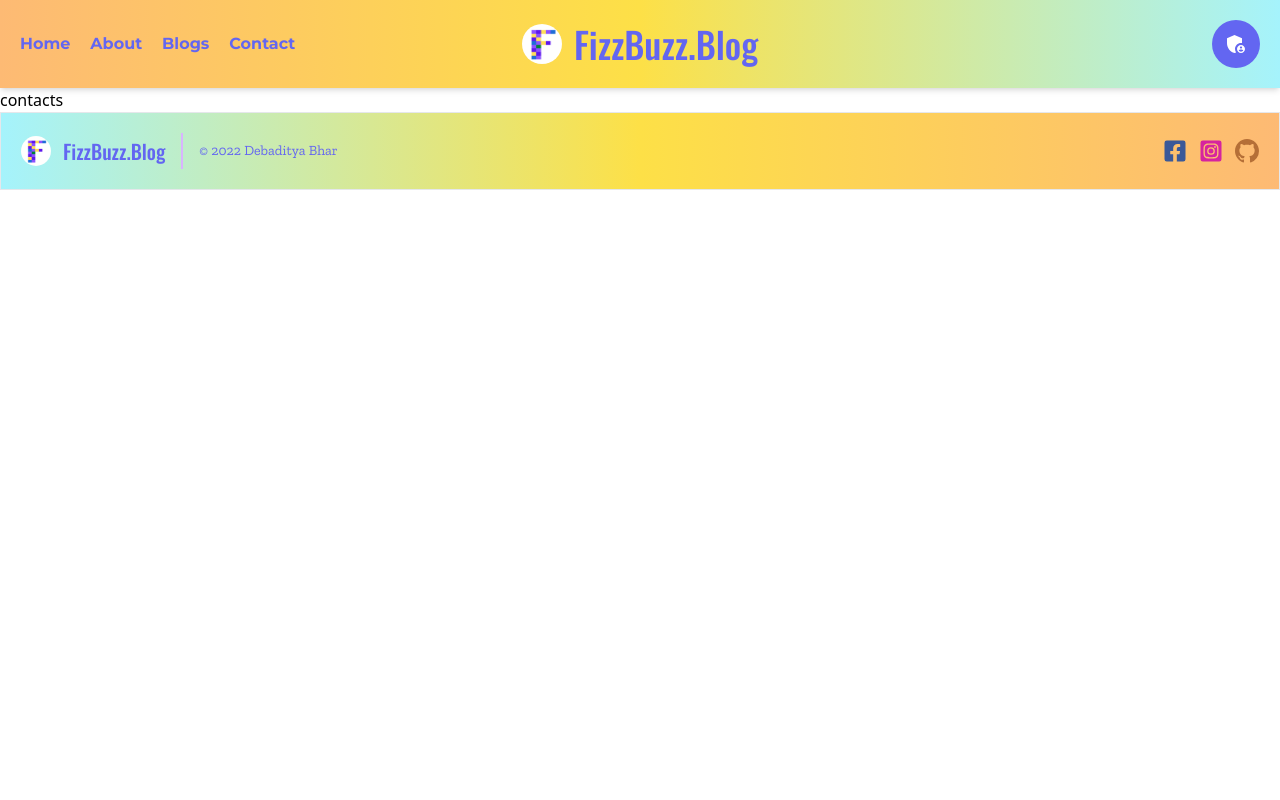
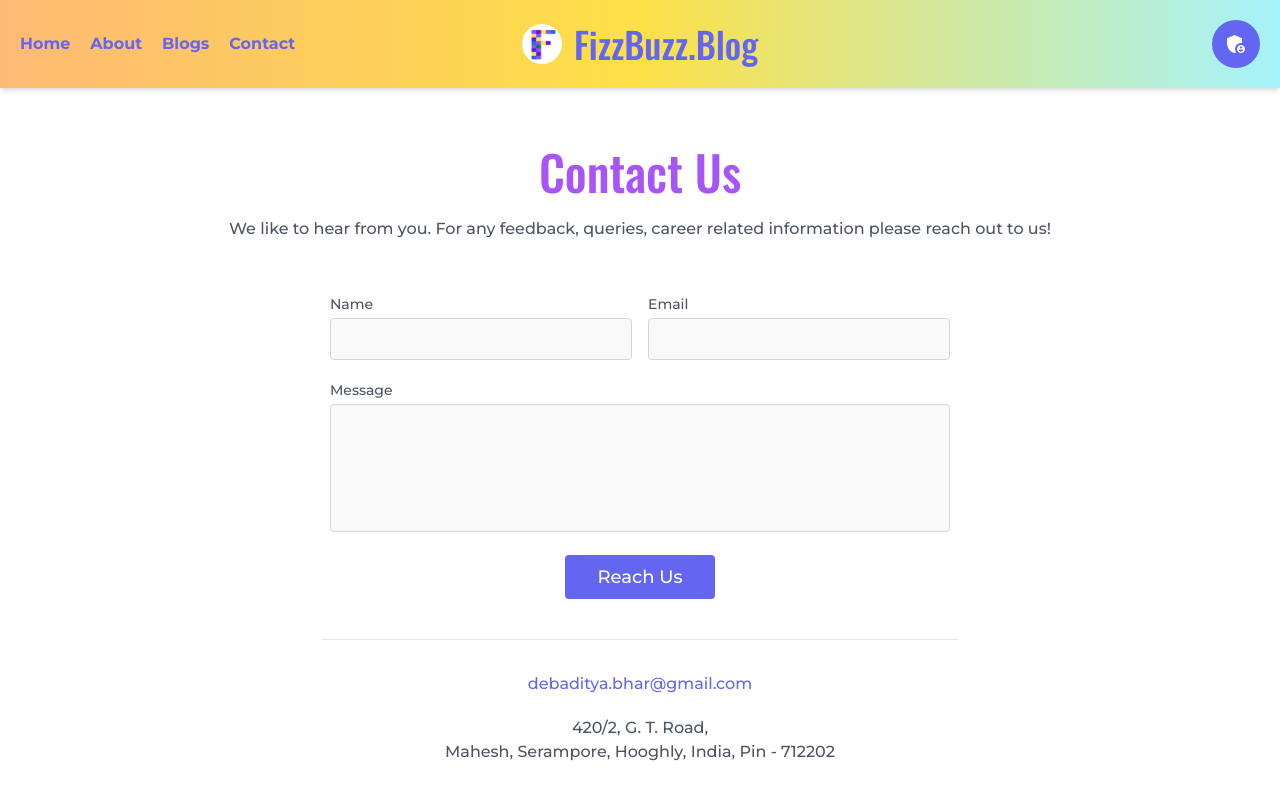
Before and after one commit to debapps/FizzBuzzBlog, a Next.js app: page /contact in a window 1280 px wide. Shown: the top 800 px of the page. Built offline with nearby package versions, Linux system fonts and the light colour scheme; no server answers.

Commit message:
3.3 - Designed Contact Us page and created Head component to provide next  <HEAD> element to each page.

```diff
--- /dev/null
+++ b/components/HeadComponent.js
@@ -0,0 +1,33 @@
+import React from "react";
+import Head from "next/head";
+
+export default function HeadComponent(props) {
+  return (
+    <Head>
+      <title>{props.title}</title>
+      <meta
+        name="description"
+        content="FizzBuzz is the personal blog to document learning experiences, Tips, Standard Procedures, Reusable components and links related to Web development, Data Analysis and Programming."
+      />
+
+      <link
+        rel="apple-touch-icon"
+        sizes="180x180"
+        href="/favicon/apple-touch-icon.png"
+      />
+      <link
+        rel="icon"
+        type="image/png"
+        sizes="32x32"
+        href="/favicon/favicon-32x32.png"
+      />
+      <link
+        rel="icon"
+        type="image/png"
+        sizes="16x16"
+        href="/favicon/favicon-16x16.png"
+      />
+      <link rel="manifest" href="/favicon/site.webmanifest" />
+    </Head>
+  );
+}
--- a/pages/about.js
+++ b/pages/about.js
@@ -2,36 +2,12 @@ import React from "react";
 import Head from "next/head";
 import Footer from "../components/Footer";
 import Image from "next/image";
+import HeadComponent from "../components/HeadComponent";
 
 export default function About() {
   return (
     <>
-      <Head>
-        <title>FizzBuzz Blog - About Us</title>
-        <meta
-          name="description"
-          content="FizzBuzz is the personal blog to document learning experiences, Tips, Standard Procedures, Reusable components and links related to Web development, Data Analysis and Programming."
-        />
-
-        <link
-          rel="apple-touch-icon"
-          sizes="180x180"
-          href="/favicon/apple-touch-icon.png"
-        />
-        <link
-          rel="icon"
-          type="image/png"
-          sizes="32x32"
-          href="/favicon/favicon-32x32.png"
-        />
-        <link
-          rel="icon"
-          type="image/png"
-          sizes="16x16"
-          href="/favicon/favicon-16x16.png"
-        />
-        <link rel="manifest" href="/favicon/site.webmanifest" />
-      </Head>
+      <HeadComponent title="FizzBuzz Blog - About Us" />
       <main className="flex flex-col justify-center items-center my-12 px-12 text-gray-600">
         <h1 className="text-3xl md:text-5xl font-oswald my-5 text-purple-500">
           About FizzBuzz Blog
--- a/pages/admin.js
+++ b/pages/admin.js
@@ -4,6 +4,7 @@ import AdminPanel from "../components/AdminPanel";
 import AuthContext from "../components/context/auth/authContext";
 import AdminLogin from "./adminLogin";
 import Footer from "../components/Footer";
+import HeadComponent from "../components/HeadComponent";
 
 function AdminPage() {
   // Get the auth context.
@@ -12,32 +13,7 @@ function AdminPage() {
 
   return (
     <>
-      <Head>
-        <title>FizzBuzz.Blog - Admin</title>
-        <meta
-          name="description"
-          content="FizzBuzz is the personal blog to document learning experiences, Tips, Standard Procedures, Reusable components and links related to Web development, Data Analysis and Programming."
-        />
-
-        <link
-          rel="apple-touch-icon"
-          sizes="180x180"
-          href="/favicon/apple-touch-icon.png"
-        />
-        <link
-          rel="icon"
-          type="image/png"
-          sizes="32x32"
-          href="/favicon/favicon-32x32.png"
-        />
-        <link
-          rel="icon"
-          type="image/png"
-          sizes="16x16"
-          href="/favicon/favicon-16x16.png"
-        />
-        <link rel="manifest" href="/favicon/site.webmanifest" />
-      </Head>
+      <HeadComponent title="FizzBuzz.Blog - Admin" />
       {authToken ? <AdminPanel /> : <AdminLogin />}
       <section className="fixed bottom-0 w-full">
         <Footer />
--- a/pages/contact.js
+++ b/pages/contact.js
@@ -1,37 +1,89 @@
 import React from "react";
 import Head from "next/head";
 import Footer from "../components/Footer";
+import HeadComponent from "../components/HeadComponent";
 
 export default function Contact() {
   return (
     <>
-      <Head>
-        <title>FizzBuzz.Blog - Contact Us</title>
-        <meta
-          name="description"
-          content="FizzBuzz is the personal blog to document learning experiences, Tips, Standard Procedures, Reusable components and links related to Web development, Data Analysis and Programming."
-        />
-
-        <link
-          rel="apple-touch-icon"
-          sizes="180x180"
-          href="/favicon/apple-touch-icon.png"
-        />
-        <link
-          rel="icon"
-          type="image/png"
-          sizes="32x32"
-          href="/favicon/favicon-32x32.png"
-        />
-        <link
-          rel="icon"
-          type="image/png"
-          sizes="16x16"
-          href="/favicon/favicon-16x16.png"
-        />
-        <link rel="manifest" href="/favicon/site.webmanifest" />
-      </Head>
-      <p>contacts</p>
+      <HeadComponent title="FizzBuzz.Blog - Contact Us" />
+      <section className="text-gray-600 font-montserrat relative">
+        <div className="px-5 pt-10 pb-24 mx-auto">
+          <div className="flex flex-col text-center w-full mb-12">
+            <h1 className="text-3xl md:text-5xl font-oswald my-5 text-purple-500">
+              Contact Us
+            </h1>
+            <p className="lg:w-2/3 mx-auto leading-relaxed text-base">
+              We like to hear from you. For any feedback, queries, career
+              related information please reach out to us!
+            </p>
+          </div>
+          <div className="lg:w-1/2 md:w-2/3 mx-auto">
+            <div className="flex flex-wrap -m-2">
+              <div className="p-2 w-1/2">
+                <div className="relative">
+                  <label
+                    htmlFor="name"
+                    className="leading-7 text-sm text-gray-600"
+                  >
+                    Name
+                  </label>
+                  <input
+                    type="text"
+                    id="name"
+                    name="name"
+                    className="w-full bg-gray-100 bg-opacity-50 rounded border border-gray-300 focus:border-indigo-500 focus:bg-white focus:ring-2 focus:ring-indigo-200 text-base outline-none text-gray-700 py-1 px-3 leading-8 transition-colors duration-200 ease-in-out"
+                  />
+                </div>
+              </div>
+              <div className="p-2 w-1/2">
+                <div className="relative">
+                  <label
+                    htmlFor="email"
+                    className="leading-7 text-sm text-gray-600"
+                  >
+                    Email
+                  </label>
+                  <input
+                    type="email"
+                    id="email"
+                    name="email"
+                    className="w-full bg-gray-100 bg-opacity-50 rounded border border-gray-300 focus:border-indigo-500 focus:bg-white focus:ring-2 focus:ring-indigo-200 text-base outline-none text-gray-700 py-1 px-3 leading-8 transition-colors duration-200 ease-in-out"
+                  />
+                </div>
+              </div>
+              <div className="p-2 w-full">
+                <div className="relative">
+                  <label
+                    htmlFor="message"
+                    className="leading-7 text-sm text-gray-600"
+                  >
+                    Message
+                  </label>
+                  <textarea
+                    id="message"
+                    name="message"
+                    className="w-full bg-gray-100 bg-opacity-50 rounded border border-gray-300 focus:border-indigo-500 focus:bg-white focus:ring-2 focus:ring-indigo-200 h-32 text-base outline-none text-gray-700 py-1 px-3 resize-none leading-6 transition-colors duration-200 ease-in-out"
+                  ></textarea>
+                </div>
+              </div>
+              <div className="p-2 w-full">
+                <button className="flex mx-auto text-white bg-indigo-500 hover:bg-purple-500 border-0 py-2 px-8 focus:outline-none  rounded text-lg">
+                  Reach Us
+                </button>
+              </div>
+              <div className="p-2 w-full pt-8 mt-8 border-t border-gray-200 text-center">
+                <a className="text-indigo-500">debaditya.bhar@gmail.com</a>
+                <p className="leading-normal my-5">
+                  420/2, G. T. Road,
+                  <br />
+                  Mahesh, Serampore, Hooghly, India, Pin - 712202
+                </p>
+              </div>
+            </div>
+          </div>
+        </div>
+      </section>
       <Footer />
     </>
   );
--- a/pages/createUser.js
+++ b/pages/createUser.js
@@ -4,6 +4,7 @@ import UserForm from "../components/UserForm";
 import AuthContext from "../components/context/auth/authContext";
 import AdminLogin from "./adminLogin";
 import Footer from "../components/Footer";
+import HeadComponent from "../components/HeadComponent";
 
 export default function CreateUser() {
   // Get the auth context.
@@ -12,32 +13,7 @@ export default function CreateUser() {
 
   return (
     <>
-      <Head>
-        <title>FizzBuzz.Blog - Create Admin</title>
-        <meta
-          name="description"
-          content="FizzBuzz is the personal blog to document learning experiences, Tips, Standard Procedures, Reusable components and links related to Web development, Data Analysis and Programming."
-        />
-
-        <link
-          rel="apple-touch-icon"
-          sizes="180x180"
-          href="/favicon/apple-touch-icon.png"
-        />
-        <link
-          rel="icon"
-          type="image/png"
-          sizes="32x32"
-          href="/favicon/favicon-32x32.png"
-        />
-        <link
-          rel="icon"
-          type="image/png"
-          sizes="16x16"
-          href="/favicon/favicon-16x16.png"
-        />
-        <link rel="manifest" href="/favicon/site.webmanifest" />
-      </Head>
+      <HeadComponent title="FizzBuzz.Blog - Create Admin" />
       {authToken ? <UserForm /> : <AdminLogin />}
       <Footer />
     </>
--- a/pages/index.js
+++ b/pages/index.js
@@ -2,36 +2,12 @@ import Head from "next/head";
 import HeroElement from "../components/HeroElement";
 import LatestContent from "../components/LatestContent";
 import Footer from "../components/Footer";
+import HeadComponent from "../components/HeadComponent";
 
 export default function Home() {
   return (
     <div>
-      <Head>
-        <title>FizzBuzz.Blog - Programing Tips and Stories</title>
-        <meta
-          name="description"
-          content="FizzBuzz is the personal blog to document learning experiences, Tips, Standard Procedures, Reusable components and links related to Web development, Data Analysis and Programming."
-        />
-
-        <link
-          rel="apple-touch-icon"
-          sizes="180x180"
-          href="/favicon/apple-touch-icon.png"
-        />
-        <link
-          rel="icon"
-          type="image/png"
-          sizes="32x32"
-          href="/favicon/favicon-32x32.png"
-        />
-        <link
-          rel="icon"
-          type="image/png"
-          sizes="16x16"
-          href="/favicon/favicon-16x16.png"
-        />
-        <link rel="manifest" href="/favicon/site.webmanifest" />
-      </Head>
+      <HeadComponent title="FizzBuzz.Blog - Programing Tips and Stories" />
       <main>
         <HeroElement />
         <hr className="w-[90%] border-t-0 border-x-0 border-b-2 mx-auto border-dashed border-indigo-100" />
```
Also changed, not shown: pages/account.js (+2 -26 lines), pages/adminLogin.js (+2 -27 lines), pages/blogpost/[blogID].js (+2 -26 lines), pages/blogs.js (+2 -26 lines), pages/composeBlogPage.js (+2 -26 lines).
